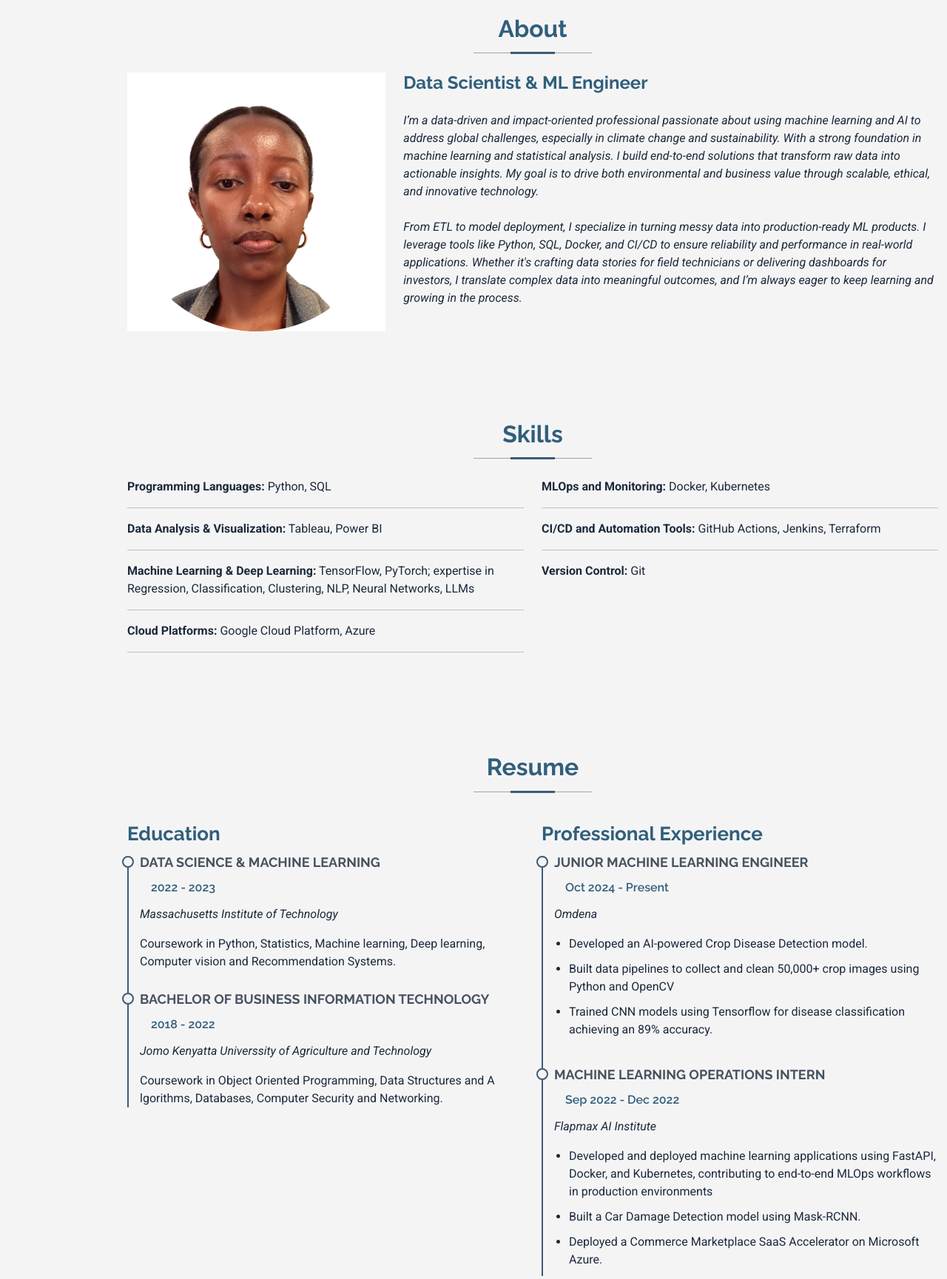
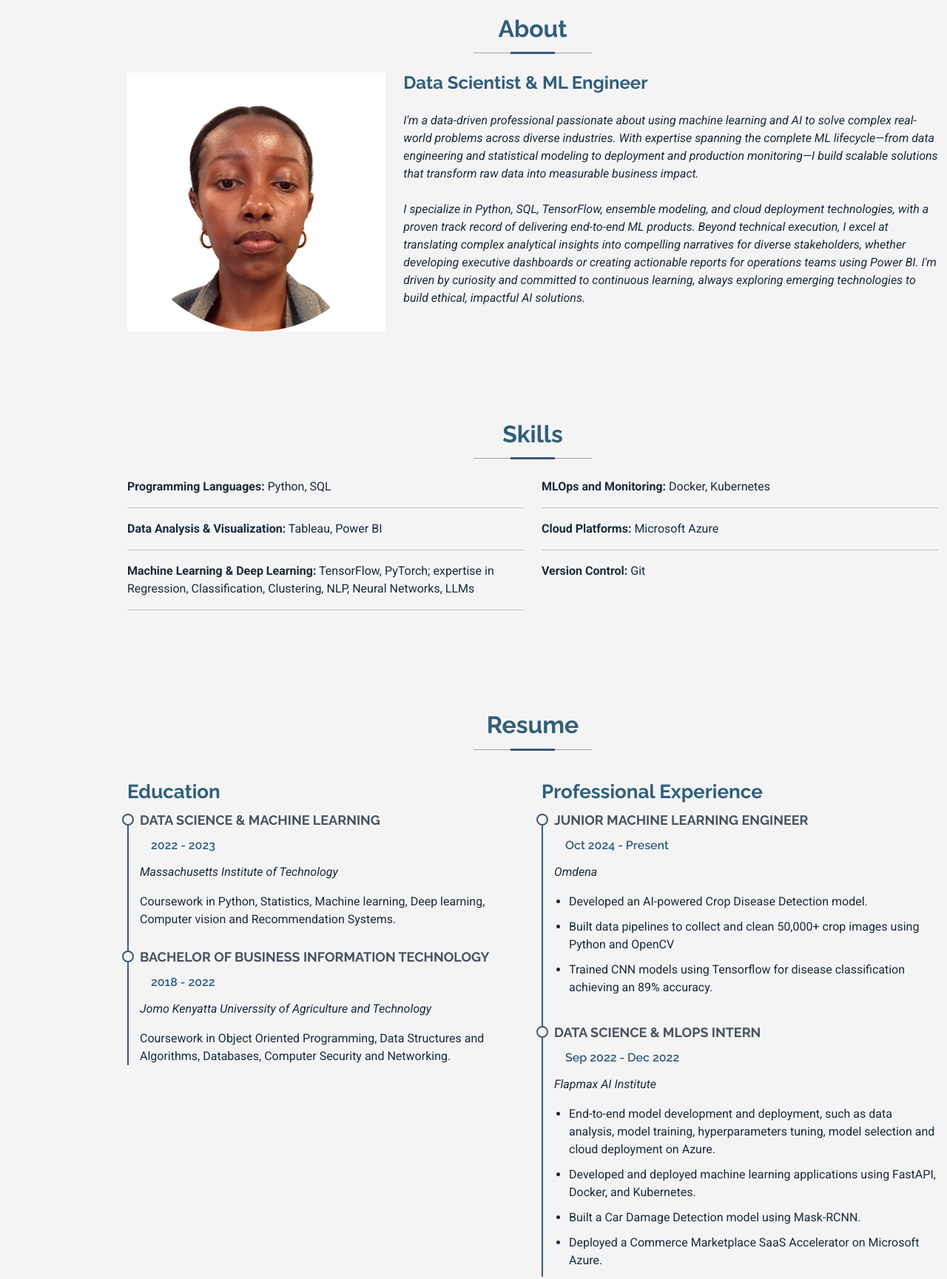
Before and after one commit to swariara/swariara.github.io, a plain HTML site: page index.html in a window 1280 px wide. Shown: the part 840-2569 px from the top of the page at 74% size. Drawn offline with Linux system fonts and the light colour scheme.

Commit message:
update index.html

```diff
--- a/index.html
+++ b/index.html
@@ -97,10 +97,10 @@
           <div class="col-lg-8 content">
             <h2>Data Scientist &amp; ML Engineer</h2>
             <p class="fst-italic py-3">
-              I’m a data-driven and impact-oriented professional passionate about using machine learning and AI to address global challenges, especially in climate change and sustainability. With a strong foundation in machine learning and statistical analysis. I build end-to-end solutions that transform raw data into actionable insights. My goal is to drive both environmental and business value through scalable, ethical, and innovative technology.
+              I'm a data-driven professional passionate about using machine learning and AI to solve complex real-world problems across diverse industries. With expertise spanning the complete ML lifecycle—from data engineering and statistical modeling to deployment and production monitoring—I build scalable solutions that transform raw data into measurable business impact.
             <br>
             <br>
-            From ETL to model deployment, I specialize in turning messy data into production-ready ML products. I leverage tools like Python, SQL, Docker, and CI/CD to ensure reliability and performance in real-world applications. Whether it's crafting data stories for field technicians or delivering dashboards for investors, I translate complex data into meaningful outcomes, and I’m always eager to keep learning and growing in the process.
+              I specialize in Python, SQL, TensorFlow, ensemble modeling, and cloud deployment technologies, with a proven track record of delivering end-to-end ML products. Beyond technical execution, I excel at translating complex analytical insights into compelling narratives for diverse stakeholders, whether developing executive dashboards or creating actionable reports for operations teams using Power BI. I'm driven by curiosity and committed to continuous learning, always exploring emerging technologies to build ethical, impactful AI solutions.
             </p>
           </div>
         </div>
@@ -109,7 +109,6 @@
 
     </section>
     <!-- /About Section -->
-
     <!-- Skills Section -->
     <section id="skills" class="skills section">
 
@@ -126,14 +125,16 @@
             <hr>
             <span class="skill"><b>Machine Learning & Deep Learning:</b> TensorFlow, PyTorch; expertise in Regression, Classification, Clustering, NLP, Neural Networks, LLMs</span>
             <hr>
-            <span class="skill"><b>Cloud Platforms:</b> Google Cloud Platform, Azure</span>
-            <hr>
+            <!-- <span class="skill"><b>Cloud Platforms:</b> Microsoft Azure</span>
+            <hr> -->
           </div>
 
           <div class="col-lg-6">
             <span class="skill"><b>MLOps and Monitoring:</b> Docker, Kubernetes</span>
             <hr>
-            <span class="skill"><b>CI/CD and Automation Tools:</b> GitHub Actions, Jenkins, Terraform</span>
+            <!-- <span class="skill"><b>CI/CD and Automation Tools:</b> GitHub Actions, Jenkins, Terraform</span>
+            <hr> -->
+            <span class="skill"><b>Cloud Platforms:</b> Microsoft Azure</span>
             <hr>
             <span class="skill"><b>Version Control:</b> Git</span>
           </div>
@@ -169,7 +170,7 @@
               <h4>Bachelor of Business Information Technology</h4>
               <h5>2018 - 2022</h5>
               <p><em>Jomo Kenyatta Universsity of Agriculture and Technology</em></p>
-              <p>Coursework in Object Oriented Programming, Data Structures and A lgorithms, Databases, Computer Security and Networking. </p>
+              <p>Coursework in Object Oriented Programming, Data Structures and Algorithms, Databases, Computer Security and Networking. </p>
             </div>
 
           </div>
@@ -195,12 +196,12 @@
             </div>
 
             <div class="resume-item">
-              <h4>Machine Learning Operations Intern</h4>
+              <h4>Data Science & MLOps Intern</h4>
               <h5>Sep 2022 - Dec 2022</h5>
               <p><em>Flapmax AI Institute</em></p>
               <ul>
-                <!-- <li>Conducted data cleaning, eda, and feature engineering to prepare datasets for machine learning models.</li> -->
-                <li>Developed and deployed machine learning applications using FastAPI, Docker, and Kubernetes, contributing to end-to-end MLOps workflows in production environments</li>
+                <li>End-to-end model development and deployment, such as data analysis, model training, hyperparameters tuning, model selection and cloud deployment on Azure.</li>
+                <li>Developed and deployed machine learning applications using FastAPI, Docker, and Kubernetes.</li>
                 <li>Built a Car Damage Detection model using Mask-RCNN.</li>
                 <li>Deployed a Commerce Marketplace SaaS Accelerator on Microsoft Azure.</li>
               </ul>
@@ -262,7 +263,6 @@
                 <span>Machine Learning</span>
                 <span>Energy Optimization</span>
                 <span>Time Series Forecasting</span>
-                <span></span>
               </div>
               <a class="details-button" href="projects/energy-optimization.html"> Project Details</a>
             </div>
@@ -294,7 +294,7 @@
             </div>
             <div class="portfolio-content">
               <h3><a href="projects/credit_card-default.html">Credit Card Default Prediction</a></h3>
-              <p class="portfolio-description">A machine learning model to predict credit card defaults and help financial institutions manage credit risk more effectively</p>
+              <p class="portfolio-description">Developed a machine learning model to predict credit card defaults and help financial institutions manage credit risk more effectively</p>
               <div class="portfolio-tags">
                 <span>Classification</span>
                 <span>Credit Risk</span>
@@ -656,7 +656,8 @@
 
       </div>
 
-    </section><!-- /Contact Section -->
+    </section>
+    <!-- /Contact Section -->
 
   </main>
 
```
Also changed, not shown: projects/landslide-detection.html (+2 -2 lines), projects/stock-market.html (+2 -2 lines).
